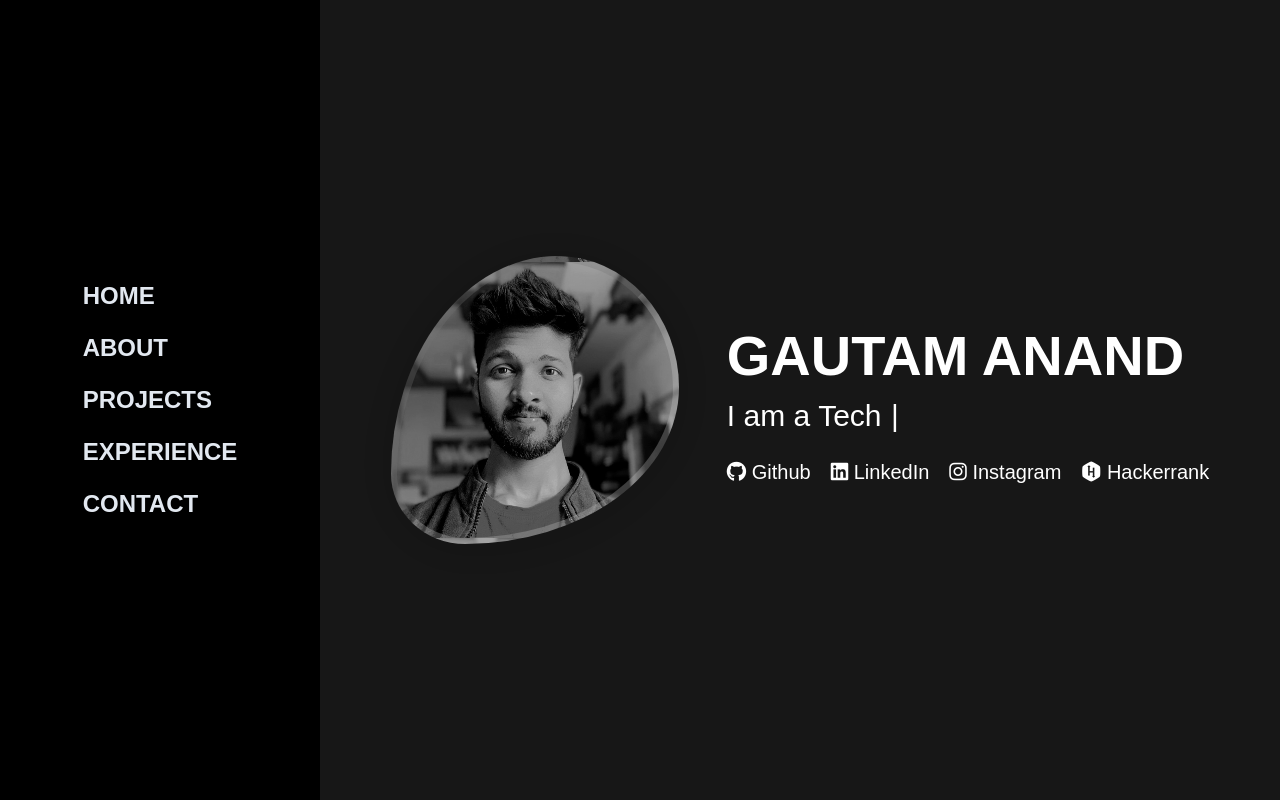
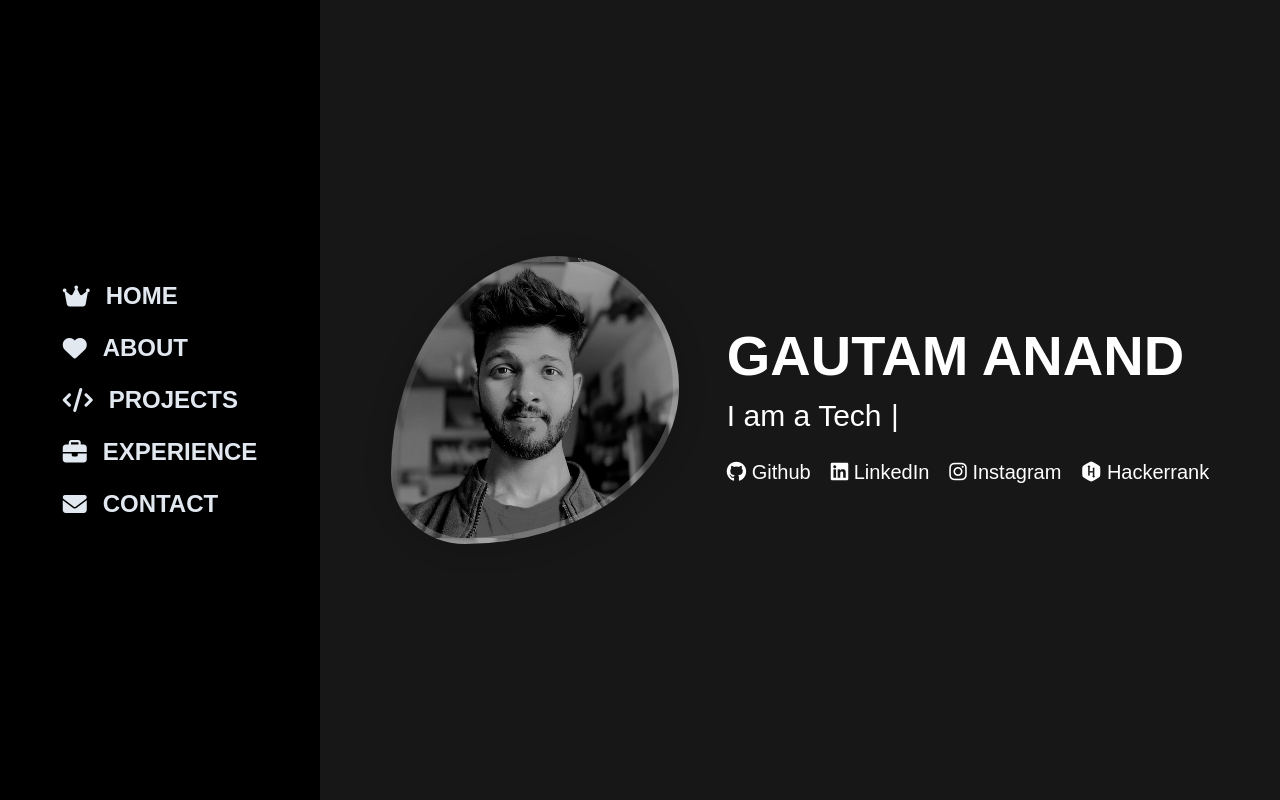
Before and after one commit to localhostd3veloper/portfolio, a React (Create React App) app: page / in a window 1280 px wide. Built offline with nearby package versions, Linux system fonts and the light colour scheme.

Commit message:
sidebar icons

```diff
--- a/src/components/Sidebar.tsx
+++ b/src/components/Sidebar.tsx
@@ -3,15 +3,15 @@ import { sidebarOptions } from "../static/static-data";
 
 function Sidebar() {
   return (
-    <nav className="w-1/4 bg-black text-slate-200 flex justify-center items-center">
+    <nav className="w-[25%] bg-black text-slate-200 flex justify-center items-center">
       <ul className="flex flex-col gap-5 text-2xl">
         {sidebarOptions.map((option) => (
           <NavLink
             to={option.link}
             key={option.name}
-            className="uppercase font-semibold cursor-pointer hover:text-slate-500 hover:scale-105 duration-500 hover:translate-x-2 ease-in-out"
+            className="uppercase font-semibold hover:text-slate-500 hover:scale-105 duration-500 hover:translate-x-2 ease-in-out flex gap-4 items-center"
           >
-            {option.name}
+            <i className={option.icon}></i> <span>{option.name}</span>
           </NavLink>
         ))}
       </ul>
--- a/src/static/static-data.ts
+++ b/src/static/static-data.ts
@@ -33,17 +33,17 @@ export const sidebarOptions = [
   {
     name: "Home",
     link: "/",
-    icon: "fas fa-home",
+    icon: "fas fa-crown",
   },
   {
     name: "About",
     link: "/about",
-    icon: "fas fa-user",
+    icon: "fas fa-heart",
   },
   {
     name: "Projects",
     link: "/projects",
-    icon: "fas fa-project-diagram",
+    icon: "fas fa-code",
   },
   {
     name: "Experience",
```
